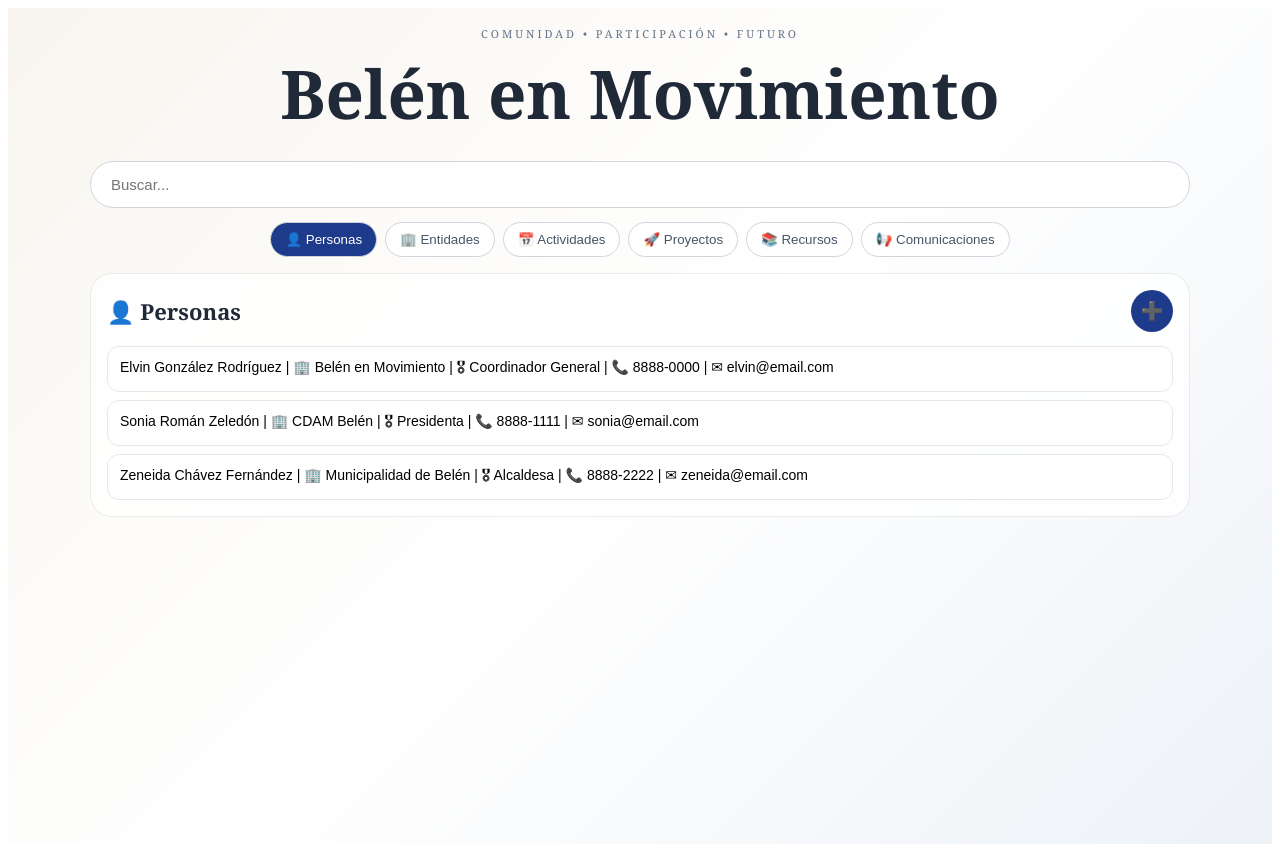
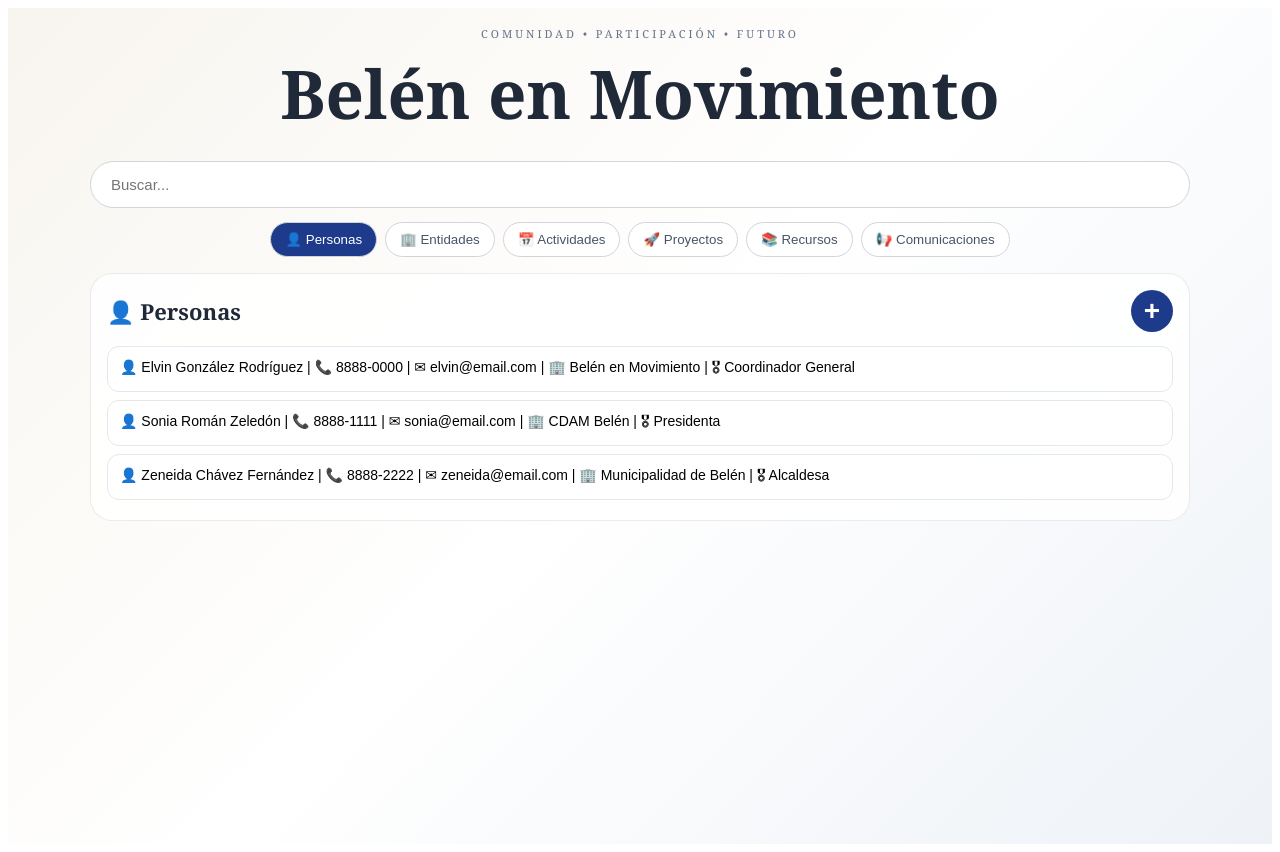
Before and after one commit to elvingr1414/belen-en-movimiento, a Next.js app: page / in a window 1280 px wide. Built offline with nearby package versions, Linux system fonts and the light colour scheme.

Commit message:
Update page.tsx

```diff
--- a/app/page.tsx
+++ b/app/page.tsx
@@ -57,7 +57,6 @@ const datos: Record<Modulo, any[]> = {
       puesto: "Alcaldesa",
     },
   ],
-
   Entidades: [
     {
       nombre: "CDAM Belén",
@@ -92,7 +91,6 @@ const datos: Record<Modulo, any[]> = {
       correo: "contacto@intel.com",
     },
   ],
-
   Actividades: [
     {
       nombre: "Caravana Dorada",
@@ -107,7 +105,6 @@ const datos: Record<Modulo, any[]> = {
       relacionado: "Belén en Movimiento",
     },
   ],
-
   Proyectos: [
     {
       nombre: "Belén en Movimiento",
@@ -122,7 +119,6 @@ const datos: Record<Modulo, any[]> = {
       relacionado: "Belén",
     },
   ],
-
   Recursos: [
     {
       nombre: "Acta Junta Directiva",
@@ -137,7 +133,6 @@ const datos: Record<Modulo, any[]> = {
       relacionado: "Belén en Movimiento",
     },
   ],
-
   Comunicaciones: [
     {
       nombre: "Convocatoria comunitaria",
@@ -234,17 +229,18 @@ export default function Home() {
                 }}
                 style={iconPrimary}
               >
-                ➕
+                +
               </button>
             </div>
           </div>
 
           {!seleccionado && accion !== "Nuevo" && (
-            <div style={list}>
+            <div style={scrollArea}>
+              <div style={listWide}>
                 {lista.map((item, index) => (
                   <button
                     key={index}
-                  style={row}
+                    style={rowWide}
                     onClick={() => {
                       setSeleccionado(item);
                       setAccion("Vista");
@@ -253,6 +249,7 @@ export default function Home() {
                     {lineaConsulta(modulo, item)}
                   </button>
                 ))}
+              </div>
             </div>
           )}
 
@@ -289,8 +286,8 @@ export default function Home() {
 
           {seleccionado && accion === "Recursos" && (
             <div style={list}>
-              <button style={row}>📷 Foto principal | Imagen</button>
-              <button style={row}>📄 Acta relacionada | Documento</button>
+              <button style={rowSimple}>📷 Foto principal | Imagen</button>
+              <button style={rowSimple}>📄 Acta relacionada | Documento</button>
               <button style={primary}>+ Agregar recurso</button>
             </div>
           )}
@@ -372,14 +369,14 @@ function tituloRegistro(item: any) {
 
 function lineaConsulta(modulo: Modulo, item: any) {
   if (modulo === "Personas") {
-    return `${item.nombre} ${item.apellido1} ${item.apellido2} | 🏢 ${item.entidad} | 🎖 ${item.puesto} | 📞 ${item.telefono} | ✉ ${item.correo}`;
+    return `👤 ${item.nombre} ${item.apellido1} ${item.apellido2}   |   📞 ${item.telefono}   |   ✉ ${item.correo}   |   🏢 ${item.entidad}   |   🎖 ${item.puesto}`;
   }
 
   if (modulo === "Entidades") {
-    return `${item.nombre} | ${item.tipo} | 📍 ${item.distrito} | 📞 ${item.telefono} | ✉ ${item.correo}`;
+    return `🏢 ${item.nombre}   |   📞 ${item.telefono}   |   ✉ ${item.correo}   |   ${item.tipo}   |   📍 ${item.distrito}`;
   }
 
-  return `${item.nombre} | ${item.tipo} | 📅 ${item.fecha || ""} | ${item.relacionado || ""}`;
+  return `${item.nombre}   |   ${item.tipo}   |   📅 ${item.fecha || ""}   |   ${item.relacionado || ""}`;
 }
 
 function icono(m: Modulo) {
@@ -464,7 +461,21 @@ const list = {
   marginTop: 14,
 };
 
-const row = {
+const scrollArea = {
+  marginTop: 14,
+  overflowX: "auto" as const,
+  overflowY: "hidden" as const,
+  WebkitOverflowScrolling: "touch" as const,
+  paddingBottom: 4,
+};
+
+const listWide = {
+  display: "grid",
+  gap: 8,
+  minWidth: 760,
+};
+
+const rowWide = {
   textAlign: "left" as const,
   padding: "10px 12px",
   borderRadius: 12,
@@ -473,8 +484,17 @@ const row = {
   cursor: "pointer",
   fontSize: 14,
   whiteSpace: "nowrap" as const,
-  overflow: "hidden",
-  textOverflow: "ellipsis",
+  overflow: "visible",
+};
+
+const rowSimple = {
+  textAlign: "left" as const,
+  padding: "10px 12px",
+  borderRadius: 12,
+  border: "1px solid #e5e7eb",
+  background: "white",
+  cursor: "pointer",
+  fontSize: 14,
 };
 
 const grid = {
@@ -498,7 +518,7 @@ const primary = {
   borderRadius: 999,
   border: "none",
   background: "#1e3a8a",
-  color: "white",
+  color: "#ffffff",
   fontWeight: 700,
   cursor: "pointer",
 };
@@ -508,7 +528,10 @@ const iconPrimary = {
   width: 42,
   height: 42,
   padding: 0,
-  fontSize: 18,
+  fontSize: 28,
+  color: "#ffffff",
+  fontWeight: 900,
+  lineHeight: "42px",
 };
 
 function chip(active: boolean) {
```
Lines whose indentation alone changed are shown as unchanged.
